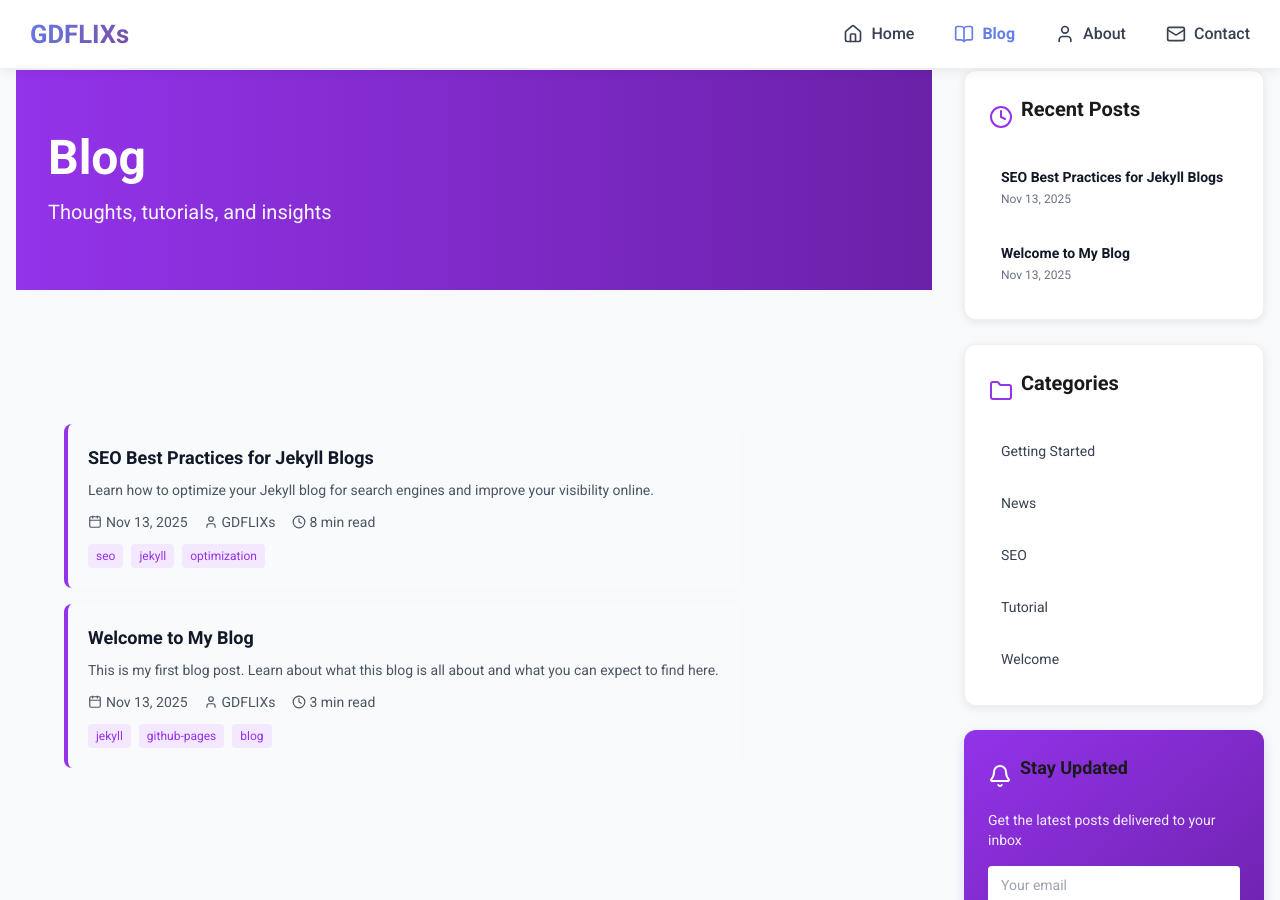
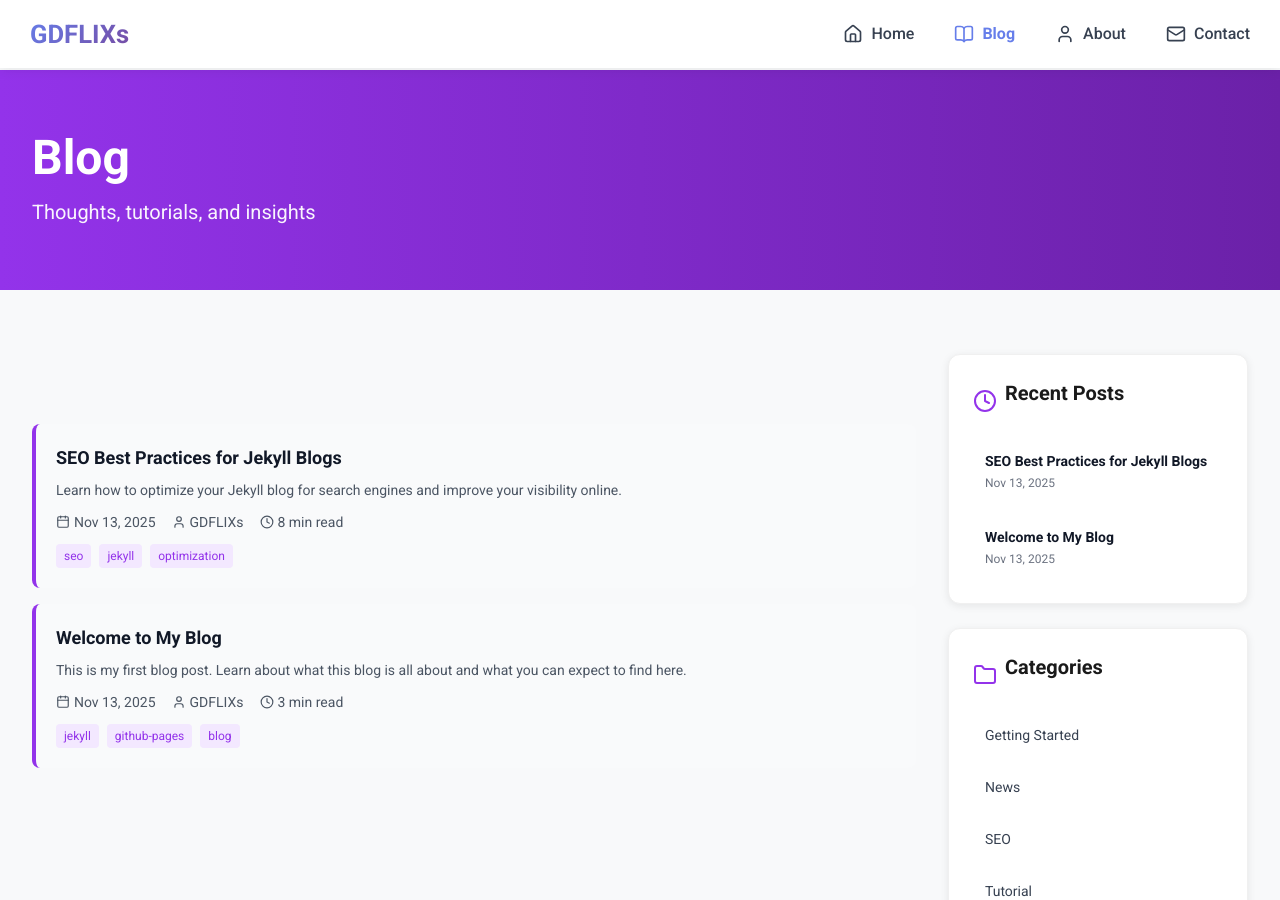
Before and after one commit to gdflixs/gdflixs.github.io, a Jekyll site: the page built from blog.html, in a window 1280 px wide and 900 px high. Built offline with Jekyll 4.4.1, drawn with Linux system fonts in a browser that asks for light colours; nearby versions of some CDN libraries.

Commit message:
changes sidebar

```diff
--- a/_includes/sidebar.html
+++ b/_includes/sidebar.html
@@ -1,5 +1,5 @@
 <!-- Right Sticky Sidebar -->
-<aside class="sidebar-sticky hidden lg:block">
+<aside class="sidebar">
     <!-- Recent Posts Widget -->
     <div class="sidebar-widget">
         <div class="flex items-center gap-2 mb-4">
--- a/_layouts/default.html
+++ b/_layouts/default.html
@@ -88,11 +88,8 @@
 <body>
     {% include header.html %}
 
-    <main class="flex gap-8">
-        <div class="flex-1">
-            {{ content }}
-        </div>
-        {% include sidebar.html %}
+    <main>
+        {{ content }}
     </main>
 
     {% include footer.html %}
--- a/assets/css/style.css
+++ b/assets/css/style.css
@@ -179,10 +179,7 @@
 /* ============================================
    Sidebar Styles
    ============================================ */
-.sidebar-sticky {
-    position: sticky;
-    top: 90px;
-    height: fit-content;
+.sidebar {
     width: 300px;
     flex-shrink: 0;
 }
@@ -261,20 +258,10 @@
 
 /* Responsive sidebar */
 @media (max-width: 1024px) {
-    .sidebar-sticky {
-        display: none;
+    .sidebar {
+        width: 100%;
+        flex-shrink: 0;
     }
-
-    main {
-        flex-direction: column;
-    }
-}
-
-/* Main content wrapper */
-main {
-    display: flex;
-    gap: 2rem;
-    padding: 0 1rem;
 }
 
 html,
--- a/blog.html
+++ b/blog.html
@@ -16,7 +16,8 @@ permalink: /blog/
 <!-- Blog Content -->
 <div class="py-16 w-full">
     <div class="container mx-auto px-4 sm:px-6 lg:px-8">
-        <main class="w-full">
+        <div class="flex gap-8">
+            <main class="flex-1">
             {% if site.posts.size > 0 %}
                 <ul class="space-y-4">
                 {% for post in site.posts %}
@@ -59,6 +60,10 @@ permalink: /blog/
                     <p class="text-gray-600 text-lg">No posts yet. Check back soon!</p>
                 </div>
             {% endif %}
-        </main>
+            </main>
+
+            <!-- Sidebar -->
+            {% include sidebar.html %}
+        </div>
     </div>
 </div>
```
Also changed, not shown: _layouts/post.html (+9 -2 lines), index.html (+28 -10 lines).
